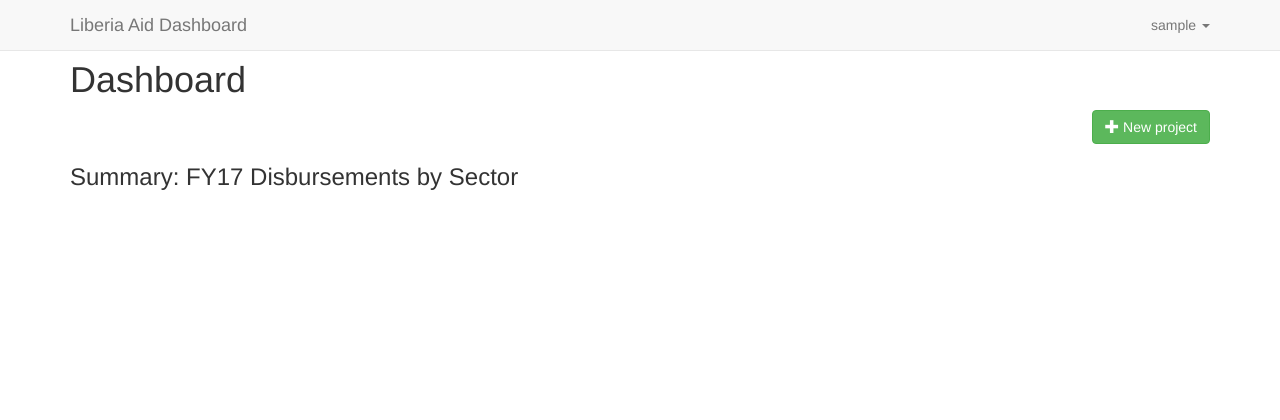
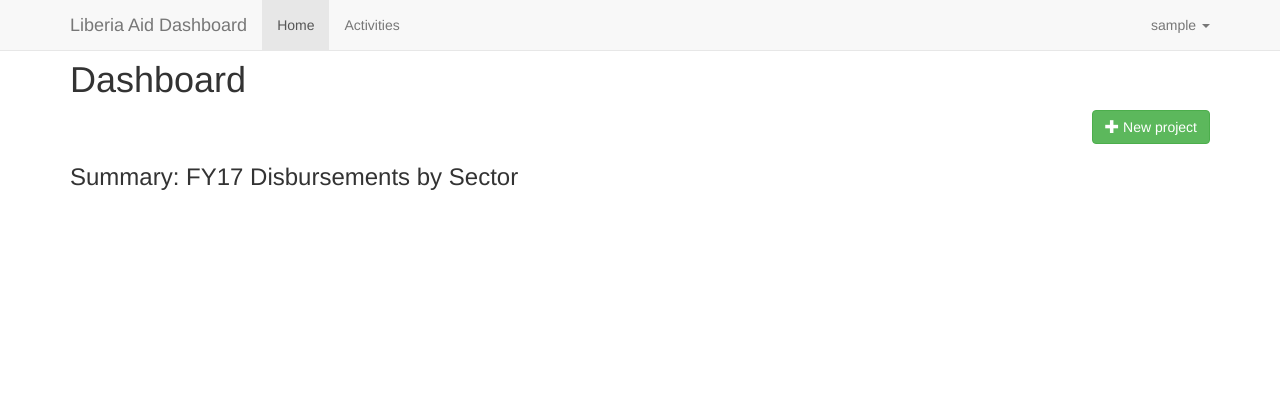
Before and after one commit to bsi-liberia/liberia-projects, a Flask app: template maediprojects/templates/home.html in a window 1280 px wide. Shown: the top 420 px of the page. Run offline with Flask 2, Linux system fonts and the light colour scheme; tables that the repository leaves empty hold one stand-in row (values such as "Sample post"); the template is opened without the code that fills it: values that come from a table or form of the project are taken from there, most other values are stand-ins (such as "Sample title", 1, 10 or a date in 2020); parts of the project's set-up code (start-up, migrations or seed data) failed here and were passed over; some libraries are stand-ins or nearby versions.

Commit message:
Split dashboard and activities pages in navbar

```diff
--- a/maediprojects/templates/layout.html
+++ b/maediprojects/templates/layout.html
@@ -37,6 +37,10 @@
         </div>
         <div id="navbar" class="collapse navbar-collapse">
           {% if loggedinuser.username %}
+          <ul class="nav navbar-nav">
+            <li {% if active_page == "dashboard" %}class="active"{% endif %}><a href="{{ url_for('dashboard') }}">Home</a></li>
+            <li {% if active_page == "activities" %}class="active"{% endif %}><a href="{{ url_for('activities') }}">Activities</a></li>
+          </ul>
           <ul class="nav navbar-nav navbar-right">
             <li class="dropdown">
               <a href="#" class="dropdown-toggle" data-toggle="dropdown">
```
